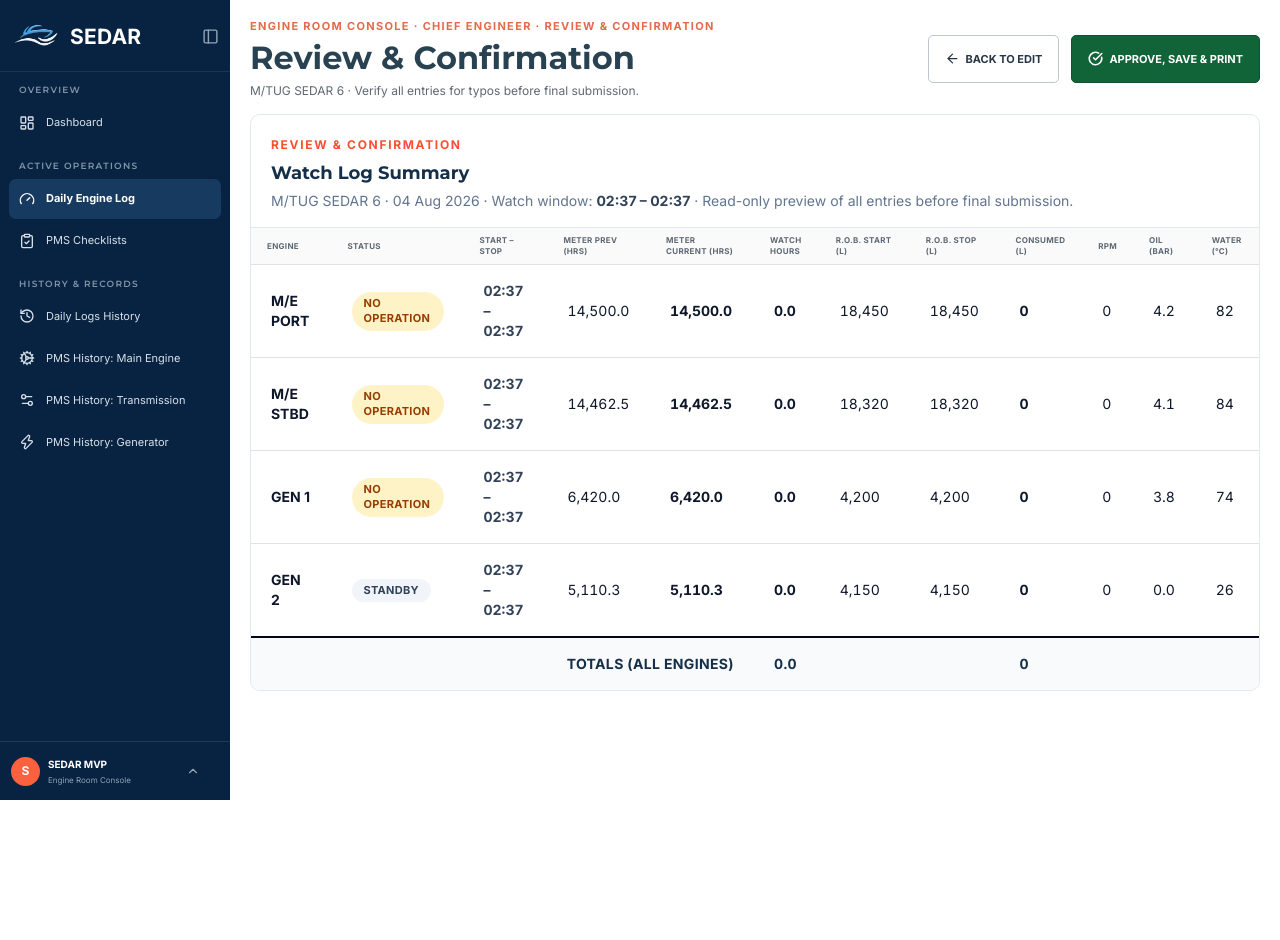
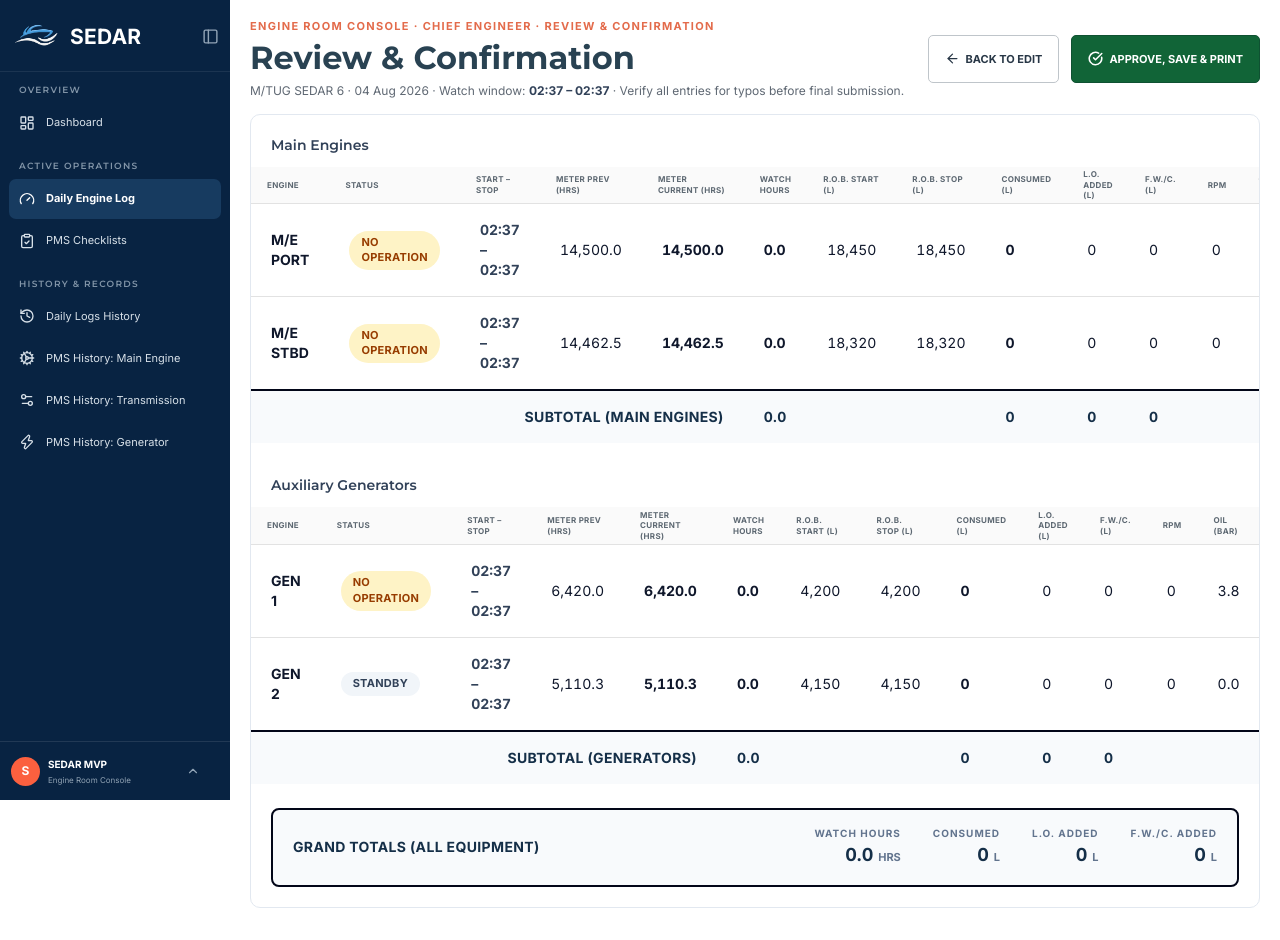
Before and after one commit to EdrianHernandez/sedar-layout, a React (Vite) app: page /chief-engineer/monitoring in a window 1280 px wide. Both pictures are taken after a click on the button "REVIEW LOG". Before the commit the page ends 800 px from the top, so only its background shows below. Built offline with nearby package versions, Linux system fonts and the light colour scheme.

Commit message:
feat: enhance DailyLogSummary and DailyEngineMonitorCard with fluid management features

```diff
--- a/src/components/chief-engineer/DailyLogSummary.tsx
+++ b/src/components/chief-engineer/DailyLogSummary.tsx
@@ -1,11 +1,17 @@
 import type { EngineLog } from '../../types/engineLog'
+import { formatWatchWindow } from '../../utils/engineLog'
 
 interface DailyLogSummaryProps {
   logs: EngineLog[]
-  vesselName: string
-  now: Date
   watchStart: string
   watchStop: string
+}
+
+interface LogTotals {
+  hours: number
+  consumed: number
+  lube: number
+  fw: number
 }
 
 function roundTo(value: number, decimals: number): number {
@@ -21,6 +27,15 @@ function consumedOf(log: EngineLog): number {
   return Math.max(0, log.fuelRobStart - log.fuelRobStop)
 }
 
+function sumOf(rows: EngineLog[]): LogTotals {
+  return {
+    hours: rows.reduce((sum, log) => sum + watchHoursOf(log), 0),
+    consumed: rows.reduce((sum, log) => sum + consumedOf(log), 0),
+    lube: rows.reduce((sum, log) => sum + log.lubeOilAdded, 0),
+    fw: rows.reduce((sum, log) => sum + log.fwCoolantAdded, 0),
+  }
+}
+
 const STATUS_META = {
   running: { label: 'Operated', chip: 'bg-green-100 text-green-800' },
   stopped: { label: 'No Operation', chip: 'bg-amber-100 text-amber-800' },
@@ -32,28 +47,15 @@ function statusOf(log: EngineLog): keyof typeof STATUS_META {
   return log.timeStop ? 'stopped' : 'running'
 }
 
-export function DailyLogSummary({ logs, vesselName, now, watchStart, watchStop }: DailyLogSummaryProps) {
-  const totalHours = logs.reduce((sum, log) => sum + watchHoursOf(log), 0)
-  const totalConsumed = logs.reduce((sum, log) => sum + consumedOf(log), 0)
-  const dateLabel = now.toLocaleDateString('en-GB', { day: '2-digit', month: 'short', year: 'numeric' })
-  // Exact times entered by the user, regardless of each engine's OPERATED / NO OPERATION badge.
-  // While the log is still being filled (no cut-off yet) it reads "06:00 – ongoing".
-  const windowLabel = watchStop ? `${watchStart || '—'} – ${watchStop}` : `${watchStart || '—'} – ongoing`
+interface WatchLogTableProps {
+  rows: EngineLog[]
+  windowLabel: string
+  subtotalLabel: string
+  totals: LogTotals
+}
 
+function WatchLogTable({ rows, windowLabel, subtotalLabel, totals }: WatchLogTableProps) {
   return (
-    <section aria-label="Watch log review summary" className="overflow-hidden rounded-[10px] border border-slate-200 bg-white">
-      {/* TODO (Print layout): when the Chief clicks "APPROVE, SAVE & PRINT" — or when viewing an approved log —
-          format this review view as a printable A4 sheet with signature blocks at the bottom:
-          Prepared by: [Name], Approved by: [Name]. */}
-      <header className="border-b border-slate-200 px-5 py-4">
-        <span className="text-xs font-bold uppercase tracking-[.14em] text-[#ff4d2f]">Review &amp; Confirmation</span>
-        <h2 className="mt-1 text-lg font-bold text-[#152f48]">Watch Log Summary</h2>
-        <p className="mt-1 text-sm text-slate-500">
-          {vesselName} · {dateLabel} · Watch window: <strong className="font-bold text-slate-700">{windowLabel}</strong> · Read-only
-          preview of all entries before final submission.
-        </p>
-      </header>
-
     <div className="overflow-x-auto">
       <table className="w-full min-w-[980px] text-left">
         <thead>
@@ -67,13 +69,15 @@ export function DailyLogSummary({ logs, vesselName, now, watchStart, watchStop }
             <th scope="col" className="px-5 py-4">R.O.B. Start (L)</th>
             <th scope="col" className="px-5 py-4">R.O.B. Stop (L)</th>
             <th scope="col" className="px-5 py-4">Consumed (L)</th>
+            <th scope="col" className="px-5 py-4">L.O. Added (L)</th>
+            <th scope="col" className="px-5 py-4">F.W./C. (L)</th>
             <th scope="col" className="px-5 py-4">RPM</th>
             <th scope="col" className="px-5 py-4">Oil (bar)</th>
             <th scope="col" className="px-5 py-4">Water (°C)</th>
           </tr>
         </thead>
         <tbody>
-            {logs.map((log) => {
+          {rows.map((log) => {
             const status = STATUS_META[statusOf(log)]
             return (
               <tr key={log.id} className="border-t border-slate-200 text-sm text-slate-900">
@@ -90,6 +94,8 @@ export function DailyLogSummary({ logs, vesselName, now, watchStart, watchStop }
                 <td className="px-5 py-4 tabular-nums">{log.fuelRobStart.toLocaleString()}</td>
                 <td className="px-5 py-4 tabular-nums">{log.fuelRobStop.toLocaleString()}</td>
                 <td className="px-5 py-4 font-bold tabular-nums">{consumedOf(log).toLocaleString()}</td>
+                <td className="px-5 py-4 tabular-nums">{log.lubeOilAdded.toLocaleString()}</td>
+                <td className="px-5 py-4 tabular-nums">{log.fwCoolantAdded.toLocaleString()}</td>
                 <td className="px-5 py-4 tabular-nums">{log.rpm.toLocaleString()}</td>
                 <td className="px-5 py-4 tabular-nums">{log.oilPressure.toFixed(1)}</td>
                 <td className="px-5 py-4 tabular-nums">{log.waterTemp}</td>
@@ -102,15 +108,67 @@ export function DailyLogSummary({ logs, vesselName, now, watchStart, watchStop }
               "Watch Hours" column (meterCurrent − meterPrevious per engine) and its totals; flag
               discrepancies for review before approval. */}
           <tr className="border-t-2 border-slate-950 bg-slate-50 text-sm font-black uppercase tracking-wide text-[#152f48]">
-              <td colSpan={5} className="px-5 py-4 text-right">Totals (all engines)</td>
-              <td className="px-5 py-4 tabular-nums">{totalHours.toFixed(1)}</td>
+            <td colSpan={5} className="px-5 py-4 text-right">{subtotalLabel}</td>
+            <td className="px-5 py-4 tabular-nums">{totals.hours.toFixed(1)}</td>
             <td colSpan={2} className="px-5 py-4" />
-              <td className="px-5 py-4 tabular-nums">{totalConsumed.toLocaleString()}</td>
+            <td className="px-5 py-4 tabular-nums">{totals.consumed.toLocaleString()}</td>
+            <td className="px-5 py-4 tabular-nums">{totals.lube.toLocaleString()}</td>
+            <td className="px-5 py-4 tabular-nums">{totals.fw.toLocaleString()}</td>
             <td colSpan={3} className="px-5 py-4" />
           </tr>
         </tfoot>
       </table>
     </div>
+  )
+}
+
+function GrandCell({ label, value, unit }: { label: string; value: string; unit: string }) {
+  return (
+    <div className="text-right">
+      <span className="block text-[10px] font-bold uppercase tracking-widest text-slate-500">{label}</span>
+      <strong className="text-lg font-black tabular-nums text-[#152f48]">
+        {value} <span className="text-[11px] font-bold text-slate-500">{unit}</span>
+      </strong>
+    </div>
+  )
+}
+
+export function DailyLogSummary({ logs, watchStart, watchStop }: DailyLogSummaryProps) {
+  const mainLogs = logs.filter((log) => log.engineClass === 'main')
+  const generatorLogs = logs.filter((log) => log.engineClass === 'auxiliary')
+  const mainTotals = sumOf(mainLogs)
+  const generatorTotals = sumOf(generatorLogs)
+  const grandTotals = sumOf(logs)
+  // Exact times entered by the user, regardless of each engine's OPERATED / NO OPERATION badge.
+  const windowLabel = formatWatchWindow(watchStart, watchStop)
+
+  return (
+    <section aria-label="Watch log review summary" className="overflow-hidden rounded-[10px] border border-slate-200 bg-white">
+      {/* TODO (Print layout): when the Chief clicks "APPROVE, SAVE & PRINT" — or when viewing an approved log —
+          format this review view as a printable A4 sheet with signature blocks at the bottom:
+          Prepared by: [Name], Approved by: [Name]. */}
+
+      <h3 className="px-5 pt-5 text-sm font-semibold text-slate-700">Main Engines</h3>
+      <div className="mt-3">
+        <WatchLogTable rows={mainLogs} windowLabel={windowLabel} subtotalLabel="Subtotal (Main Engines)" totals={mainTotals} />
+      </div>
+
+      <h3 className="mt-8 px-5 text-sm font-semibold text-slate-700">Auxiliary Generators</h3>
+      <div className="mt-3">
+        <WatchLogTable rows={generatorLogs} windowLabel={windowLabel} subtotalLabel="Subtotal (Generators)" totals={generatorTotals} />
+      </div>
+
+      <div className="mt-6 px-5 pb-5">
+        <div className="flex flex-wrap items-center justify-between gap-4 rounded-lg border-2 border-slate-950 bg-slate-50 px-5 py-4">
+          <span className="text-sm font-black uppercase tracking-wide text-[#152f48]">Grand Totals (All Equipment)</span>
+          <div className="flex flex-wrap gap-x-8 gap-y-2">
+            <GrandCell label="Watch Hours" value={grandTotals.hours.toFixed(1)} unit="HRS" />
+            <GrandCell label="Consumed" value={grandTotals.consumed.toLocaleString()} unit="L" />
+            <GrandCell label="L.O. Added" value={grandTotals.lube.toLocaleString()} unit="L" />
+            <GrandCell label="F.W./C. Added" value={grandTotals.fw.toLocaleString()} unit="L" />
+          </div>
+        </div>
+      </div>
     </section>
   )
 }
--- a/src/pages/chief-engineer/ChiefEngineerMonitoringPage.tsx
+++ b/src/pages/chief-engineer/ChiefEngineerMonitoringPage.tsx
@@ -6,6 +6,7 @@ import { consoleTitle } from '../../data/chiefEngineerMockData'
 import { useEngineRoom, type EngineRole } from '../../context/engineRoomStore'
 import type { EngineId, WatchLogReviewStatus } from '../../types/engineLog'
 import { useChiefEngineer } from './chiefEngineerOutlet'
+import { formatWatchWindow } from '../../utils/engineLog'
 
 interface ChiefEngineerMonitoringPageProps {
   currentRole: EngineRole
@@ -26,6 +27,8 @@ export function ChiefEngineerMonitoringPage({ currentRole, reviewStatus, onRevie
   const [viewMode, setViewMode] = useState<ViewMode>(() => (reviewStatus === 'approved' ? 'review' : 'edit'))
   const timersRef = useRef<number[]>([])
   const log = logs.find((item) => item.engineId === engineId) ?? logs[0]
+  const dateLabel = now.toLocaleDateString('en-GB', { day: '2-digit', month: 'short', year: 'numeric' })
+  const windowLabel = formatWatchWindow(watchStart, watchStop)
 
   useEffect(() => {
     const timers = timersRef.current
@@ -185,8 +188,17 @@ export function ChiefEngineerMonitoringPage({ currentRole, reviewStatus, onRevie
           </span>
           <h1>{isReviewing ? 'Review & Confirmation' : 'Daily Engine Monitoring'}</h1>
           <p>
-            {activeVessel.name} ·{' '}
-            {isReviewing ? 'Verify all entries for typos before final submission.' : 'Capture running hour meter readings and watch parameters.'}
+            {isReviewing ? (
+              <>
+                {activeVessel.name} · {dateLabel} · Watch window:{' '}
+                <strong className="font-bold text-slate-700">{windowLabel}</strong> · Verify all entries for typos before final
+                submission.
+              </>
+            ) : (
+              <>
+                {activeVessel.name} · Capture running hour meter readings and watch parameters.
+              </>
+            )}
           </p>
         </div>
         <div className="tech-header-actions">
@@ -195,7 +207,7 @@ export function ChiefEngineerMonitoringPage({ currentRole, reviewStatus, onRevie
       </div>
 
       {isReviewing ? (
-        <DailyLogSummary logs={logs} vesselName={activeVessel.name} now={now} watchStart={watchStart} watchStop={watchStop} />
+        <DailyLogSummary logs={logs} watchStart={watchStart} watchStop={watchStop} />
       ) : (
         <DailyEngineMonitorCard log={log} onEngineChange={setEngineId} onUpdate={updateLog} readOnly={isReadOnly} stopError={stopError} />
       )}
--- a/src/types/engineLog.ts
+++ b/src/types/engineLog.ts
@@ -15,6 +15,8 @@ export interface EngineLog {
   waterTemp: number
   fuelRobStart: number
   fuelRobStop: number
+  lubeOilAdded: number
+  fwCoolantAdded: number
   meterPrevious: number
   meterCurrent: number
   lastOverhaulMeter: number
--- a/src/utils/engineLog.ts
+++ b/src/utils/engineLog.ts
@@ -39,3 +39,9 @@ export function computeWatchDurationHours(start: string, stop: string): number |
 export function currentClockTime(date: Date = new Date()): string {
   return `${String(date.getHours()).padStart(2, '0')}:${String(date.getMinutes()).padStart(2, '0')}`
 }
+
+// Exact times entered by the user, regardless of each engine's OPERATED / NO OPERATION badge.
+// While the log is still being filled (no cut-off yet) it reads "06:00 – ongoing".
+export function formatWatchWindow(watchStart: string, watchStop: string): string {
+  return watchStop ? `${watchStart || '—'} – ${watchStop}` : `${watchStart || '—'} – ongoing`
+}
```
Also changed, not shown: src/components/chief-engineer/DailyEngineMonitorCard.tsx (+44 -4 lines), src/data/chiefEngineerMockData.ts (+6 -4 lines). Lines whose indentation alone changed are shown as unchanged.
